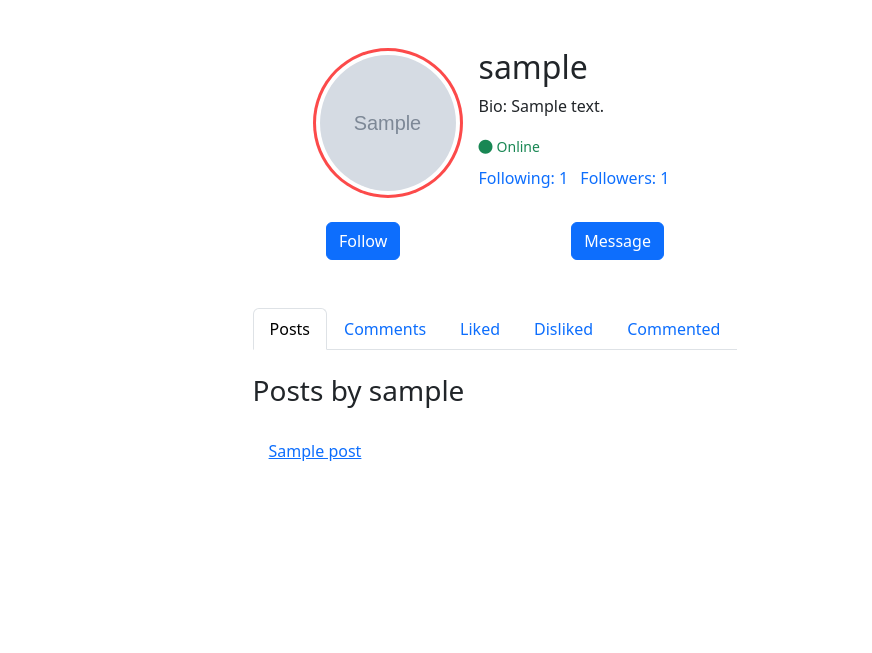
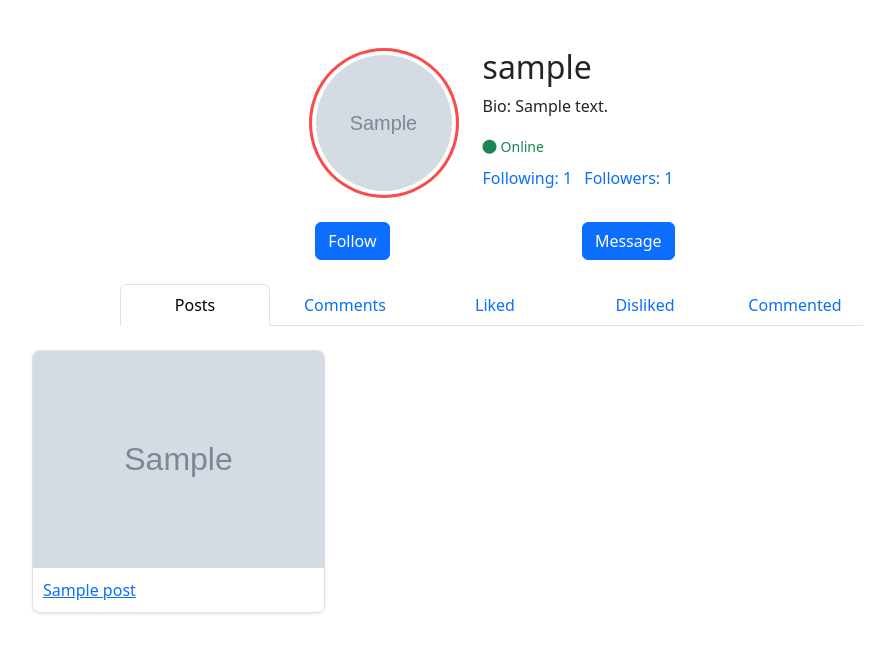
Before and after one commit to Shiyang-Zhao/ChatNet, a Django app: template templates/users/user_profile_detail.html in a window 1280 px wide. Shown: the part 56-709 px from the top of the page, without its empty margins (145-1017 px from the left). Run offline with Django 4.2, Linux system fonts and the light colour scheme; the template is opened without the code that fills it: most values are stand-ins (such as "Sample title", 1, 10 or a date in 2020); grey boxes marked "Sample" are stand-in pictures; parts of the project's set-up code (start-up, migrations or seed data) failed here and were passed over; some libraries are stand-ins or nearby versions.

Commit message:
UI optimization

```diff
--- a/templates/layouts/home.html
+++ b/templates/layouts/home.html
@@ -13,7 +13,7 @@
     {% if active_authors %}
     <div class="d-flex justify-content-start align-items-center">
       {% for author in active_authors %}
-      <div id="story-container-{{ author.username }}" class="story-container">
+      <div id="story-container-{{ author.username }}" class="story-container me-2">
         {% if author.profile.active_stories %}
         <button type="button" class="btn" style="padding: 0; background: none; border: none; outline: none;"
           data-bs-toggle="modal" data-bs-target="#storyModal-{{ author.username }}">
@@ -83,7 +83,7 @@
     </div>
   </div>
   {% empty %}
-  <p class="text-center text-muted">No posts available.</p>
+  <p class="text-center text-muted">No posts found</p>
   {% endfor %}
 </div>
 {% endblock %}
--- a/templates/stories/story_detail.html
+++ b/templates/stories/story_detail.html
@@ -1,5 +1,6 @@
 {% load static %}
-<div class="profile-modal modal fade" id="storyModal-{{ viewed_user.username }}" tabindex="-1" role="dialog" aria-hidden="true">
+<div class="profile-modal modal fade" id="storyModal-{{ viewed_user.username }}" tabindex="-1" role="dialog"
+    aria-hidden="true">
     <div class="modal-dialog modal-lg" role="document">
         <div class="modal-content">
             <div class="modal-body bg-black" style="position: relative;">
@@ -47,19 +48,20 @@
                     {% if story.file %}
                     {% if story.file_extension in '.mp4, .avi, .mov, .mkv, .flv, .wmv, .webm' %}
                     <div class="video-container d-flex flex-column align-items-center justify-content-center">
-                        <video class="img-fluid mb-3" controls autoplay muted preload="auto">
+                        <video class="img-fluid mb-3" autoplay muted preload="auto"
+                            style="max-height: 400px; object-fit: contain;">
                             <source src="{{ story.file.url }}" type="video/mp4">
                             Your browser does not support the video tag.
                         </video>
                     </div>
                     {% else %}
                     <div class="image-container d-flex flex-column align-items-center justify-content-center">
-                        <img src="{{ story.file.url }}" alt="Story image" class="img-fluid mb-3">
+                        <img src="{{ story.file.url }}" alt="Story image" class="img-fluid mb-3"
+                            style="max-height: 400px; object-fit: contain;">
                     </div>
                     {% endif %}
                     {% endif %}
                 </div>
-
                 {% empty %}
                 <p>You don't have any story - <a href="{% url 'story-create' %}">Create</a></p>
                 {% endfor %}
--- a/templates/users/user_profile_detail.html
+++ b/templates/users/user_profile_detail.html
@@ -6,7 +6,7 @@
 <div class="container mt-5 d-flex flex-column align-items-center">
   <div class="profile-header d-flex align-items-ceneter">
     {% if viewed_user.profile.profile_image %}
-    <div class="d-inline-block position-relative me-3" style="width: 150px; height: 150px;">
+    <div class="d-inline-block position-relative me-4" style="width: 150px; height: 150px;">
       <div id="story-container-{{ viewed_user.username }}" class="story-container">
         {% if active_stories %}
         <button type="button" class="btn" style="padding: 0; background: none; border: none; outline: none;"
@@ -40,37 +40,15 @@
     </div>
   </div>
 
-  <div class="profile-details mt-4">
-    <!-- <p><strong>Location:</strong> {{ viewed_user.profile.location }}</p>
-
-    <p>
-      <strong>Website:</strong>
-      {% if viewed_user.profile.website %}
-      <a href="{{ viewed_user.profile.website }}" target="_blank" rel="noopener noreferrer">
-        Personal Website
-      </a>
-      {% endif %}
-    </p>
-
-    <p><strong>Email:</strong> {{ viewed_user.email }}</p>
-    <p><strong>First Name:</strong> {{ viewed_user.first_name }}</p>
-    <p><strong>Last Name:</strong> {{ viewed_user.last_name }}</p>
-
-    {% if viewed_user.profile.birthday %}
-    <p>
-      <strong>Birthday:</strong> {{ viewed_user.profile.birthday|date:"F j, Y" }}
-    </p>
-    {% endif %} -->
-    <div class="d-flex justify-content-around align-items-ceneter">
-
+  <div class="d-flex justify-content-evenly align-items-ceneter mt-4 col-lg-8">
     {% if viewed_user == user %}
     <a href="{% url 'user-profile-update' %}" class="btn btn-dark">Edit Profile</a>
     <a href="{% url 'post-create' %}" class="btn btn-dark">Create Post</a>
     <a href="{% url 'story-create' %}" class="btn btn-dark">Create Story</a>
     {% else %}
     {% if is_following %}
-      <form method="post" action="{% url 'unfollow-profile' username=viewed_user.username %}"
-        class="follow-unfollow-form" data-follow-url="{% url 'follow-profile' username=viewed_user.username %}"
+    <form method="post" action="{% url 'unfollow-profile' username=viewed_user.username %}" class="follow-unfollow-form"
+      data-follow-url="{% url 'follow-profile' username=viewed_user.username %}"
       data-unfollow-url="{% url 'unfollow-profile' username=viewed_user.username %}">
       {% csrf_token %}
       <button type="submit" class="btn btn-secondary following">Following</button>
@@ -83,7 +61,6 @@
       <button type="submit" class="btn btn-primary follow">Follow</button>
     </form>
     {% endif %}
-
     <form id="messageForm" method="post"
       action="{% url 'private-chat-create' receiver_username=viewed_user.username %}">
       {% csrf_token %}
@@ -95,7 +72,6 @@
 
   {% include 'users/user_profile_sections.html' with viewed_user=viewed_user %}
 </div>
-</div>
 {% endblock %}
 
 {% block javascripts %}
--- a/templates/users/user_profile_sections.html
+++ b/templates/users/user_profile_sections.html
@@ -1,111 +1,72 @@
 {% load static %}
 
-{% block content %}
-<div class="container mt-5">
-    <div class="row">
-        <div class="col-md-12">
-            <ul class="nav nav-tabs" id="profileTab" role="tablist">
-                <li class="nav-item">
+<div class="row justify-content-center align-items-center mt-4">
+    <div class="col-md-8">
+        <ul class="nav nav-tabs d-flex justify-content-center" id="profileTab" role="tablist"
+            style="flex-wrap: nowrap;">
+            <li class="nav-item text-center" style="flex-grow: 0; min-width: 150px;">
                 <a class="nav-link active" id="posts-tab" data-bs-toggle="tab" href="#posts" role="tab"
                     aria-controls="posts" aria-selected="true">Posts</a>
             </li>
-                <li class="nav-item">
+            <li class="nav-item text-center" style="flex-grow: 0; min-width: 150px;">
                 <a class="nav-link" id="comments-tab" data-bs-toggle="tab" href="#comments" role="tab"
                     aria-controls="comments" aria-selected="false">Comments</a>
             </li>
-                <li class="nav-item">
-                    <a class="nav-link" id="liked-tab" data-bs-toggle="tab" href="#liked" role="tab"
-                        aria-controls="liked" aria-selected="false">Liked</a>
+            <li class="nav-item text-center" style="flex-grow: 0; min-width: 150px;">
+                <a class="nav-link" id="liked-tab" data-bs-toggle="tab" href="#liked" role="tab" aria-controls="liked"
+                    aria-selected="false">Liked</a>
             </li>
-                <li class="nav-item">
+            <li class="nav-item text-center" style="flex-grow: 0; min-width: 150px;">
                 <a class="nav-link" id="disliked-tab" data-bs-toggle="tab" href="#disliked" role="tab"
                     aria-controls="disliked" aria-selected="false">Disliked</a>
             </li>
-                <li class="nav-item">
+            <li class="nav-item text-center" style="flex-grow: 0; min-width: 150px;">
                 <a class="nav-link" id="commented-tab" data-bs-toggle="tab" href="#commented" role="tab"
                     aria-controls="commented" aria-selected="false">Commented</a>
             </li>
         </ul>
+    </div>
+    <div class="col-lg-10">
         <div class="tab-content mt-4" id="profileTabContent">
             <!-- Posts Section -->
             <div id="posts" class="tab-pane fade show active" role="tabpanel" aria-labelledby="posts-tab">
-                    <h3 class="mb-4">Posts by {{ viewed_user.username }}</h3>
-                    <ul class="list-group list-group-flush">
+                <div class="row">
                     {% for post in viewed_user.posts.all %}
-                        <li class="list-group-item">
+                    <div class="col-lg-4 col-md-6 col-sm-12 mb-4">
+                        <div class="list-group-item"
+                            style="border: 1px solid #e1e1e1; padding: 0; border-radius: 8px; overflow: hidden; box-shadow: 0 1px 3px rgba(0,0,0,0.1);">
+                            <!-- Assume that post.image_url is the path to the image -->
+                            <img src="{% static post.image_url %}" alt="{{ post.title }}"
+                                style="width: 100%; height: auto; display: block;">
+                            <div style="padding: 10px;">
                                 <a href="{% url 'post-detail' pk=post.pk %}">{{ post.title }}</a>
-                        </li>
-                        {% empty %}
-                        <li class="list-group-item">No posts available.</li>
+                            </div>
+                        </div>
+                    </div>
                     {% endfor %}
-                    </ul>
+                </div>
             </div>
 
             <!-- Comments Section -->
+            <!-- Similar setup, ensure images are involved if you want an Instagram-like feel -->
             <div id="comments" class="tab-pane fade" role="tabpanel" aria-labelledby="comments-tab">
-                    <h3 class="mb-4">Comments</h3>
-                    <ul class="list-group list-group-flush">
+                <div class="row">
                     {% for comment in viewed_user.comments.all %}
-                        <li class="list-group-item">
-                            <a href="{% url 'comment-detail' post_pk=comment.post.pk pk=comment.pk %}">
+                    <div class="col-lg-4 col-md-6 col-sm-12 mb-4">
+                        <div class="list-group-item"
+                            style="border: 1px solid #e1e1e1; padding: 0; border-radius: 8px; overflow: hidden; box-shadow: 0 1px 3px rgba(0,0,0,0.1);">
+                            <a href="{% url 'post-detail' pk=comment.post.pk %}">
                                 <strong>Comment on {{ comment.post.title }}:</strong>
+                                "{{ comment.content|truncatewords:20 }}"
                             </a>
-                            "{{ comment.content|truncatewords:20 }}"
-                            <small>— posted on {{ comment.date_posted|date:"F j, Y, G:i" }}</small>
-                        </li>
-                        {% empty %}
-                        <li class="list-group-item">No comments available.</li>
+                            <small style="display: block; padding: 10px;">— posted on {{ comment.date_posted|date:"F
+                                j, Y, G:i" }}</small>
+                        </div>
+                    </div>
                     {% endfor %}
-                    </ul>
+                </div>
             </div>
 
-                <!-- Liked Posts Section -->
-                <div id="liked" class="tab-pane fade" role="tabpanel" aria-labelledby="liked-tab">
-                    <h3 class="mb-4">Liked Posts</h3>
-                    <ul class="list-group list-group-flush">
-                        {% for post in user.liked_posts.all %}
-                        <li class="list-group-item">
-                            <a href="{% url 'post-detail' pk=post.pk %}">{{ post.title }}</a>
-                        </li>
-                        {% empty %}
-                        <li class="list-group-item">No liked posts.</li>
-                        {% endfor %}
-                    </ul>
-                </div>
-
-                <!-- Disliked Posts Section -->
-                <div id="disliked" class="tab-pane fade" role="tabpanel" aria-labelledby="disliked-tab">
-                    <h3 class="mb-4">Disliked Posts</h3>
-                    <ul class="list-group list-group-flush">
-                        {% for post in user.disliked_posts.all %}
-                        <li class="list-group-item">
-                            <a href="{% url 'post-detail' pk=post.pk %}">{{ post.title }}</a>
-                        </li>
-                        {% empty %}
-                        <li class="list-group-item">No disliked posts.</li>
-                        {% endfor %}
-                    </ul>
-                </div>
-
-                <!-- Commented Posts Section -->
-                <div id="commented" class="tab-pane fade" role="tabpanel" aria-labelledby="commented-tab">
-                    <h3 class="mb-4">Commented Posts</h3>
-                    <ul class="list-group list-group-flush">
-                        {% for comment in user.posted_comments.all %}
-                        <li class="list-group-item">
-                            <a href="{% url 'comment-detail' post_pk=comment.post.pk pk=comment.pk %}">
-                                <strong>Comment on {{ comment.post.title }}:</strong>
-                            </a>
-                            "{{ comment.content|truncatewords:20 }}"
-                            <small>— posted on {{ comment.date_posted|date:"F j, Y, G:i" }}</small>
-                        </li>
-                        {% empty %}
-                        <li class="list-group-item">No posts commented on.</li>
-                        {% endfor %}
-                    </ul>
         </div>
     </div>
 </div>
-    </div>
-</div>
-{% endblock %}
```
Also changed, not shown: apps/chats/forms/message.py (deleted, +0 -8 lines), templates/chats/chat_detail.html (+2 -7 lines), templates/posts/post_file_detail.html (+23 -30 lines), apps/chats/migrations/0001_initial.py, apps/chats/migrations/0002_rename_created_at_chat_date_created.py (deleted), apps/chats/migrations/0003_alter_chat_image.py (deleted), apps/notifications/migrations/0001_initial.py, apps/notifications/migrations/0002_rename_created_at_notification_date_created.py (deleted), apps/notifications/migrations/0003_rename_date_created_notification_date_sent.py (deleted), apps/posts/migrations/0001_initial.py, apps/posts/migrations/0002_remove_post_comments_count_post_is_deleted_and_more.py (deleted), apps/posts/migrations/0003_comment_is_deleted_comment_soft_deleted_at_and_more.py (deleted), apps/stories/migrations/0001_initial.py, apps/stories/migrations/0002_story_is_deleted_story_soft_deleted_at.py (deleted), 2 more files. Lines whose indentation alone changed are shown as unchanged.
